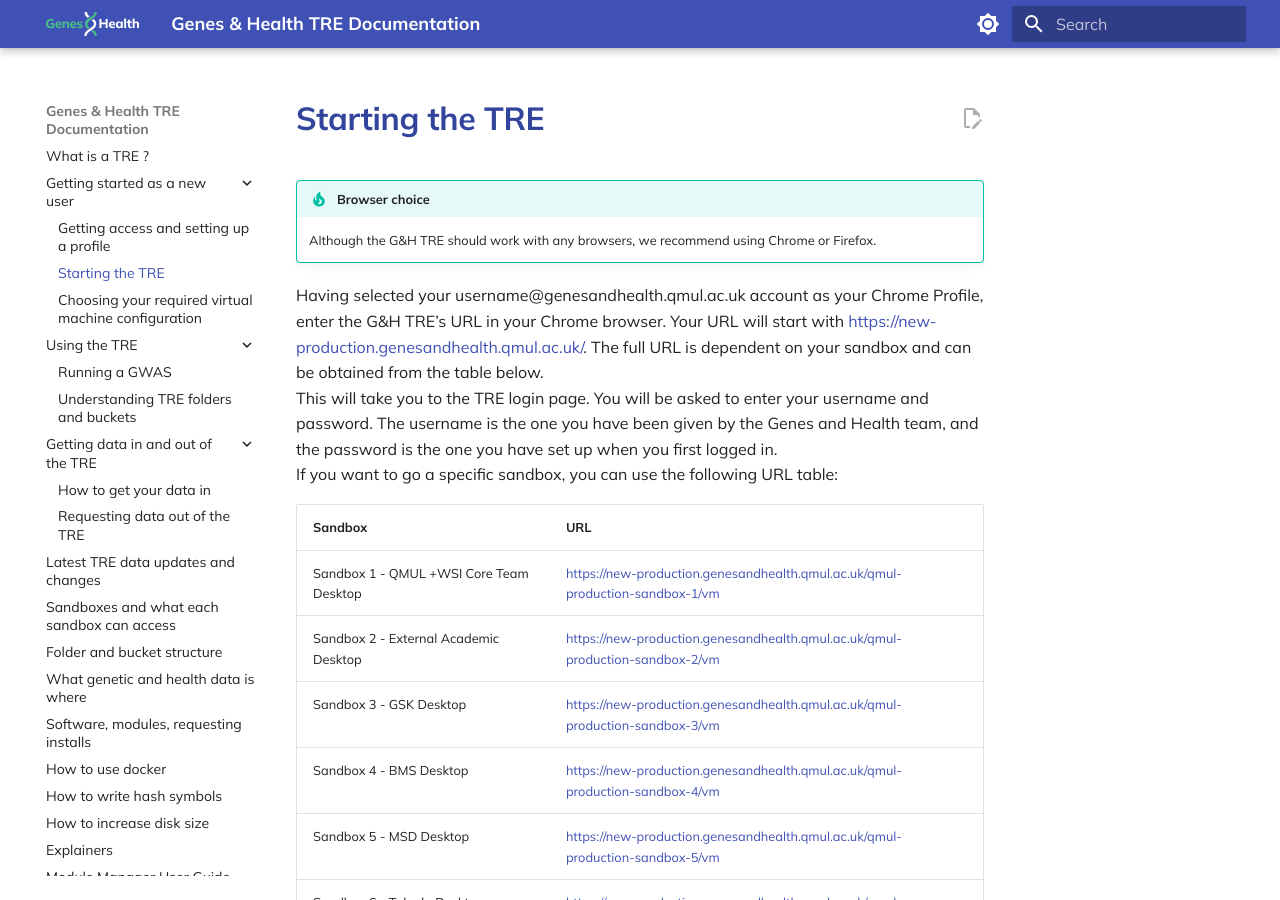
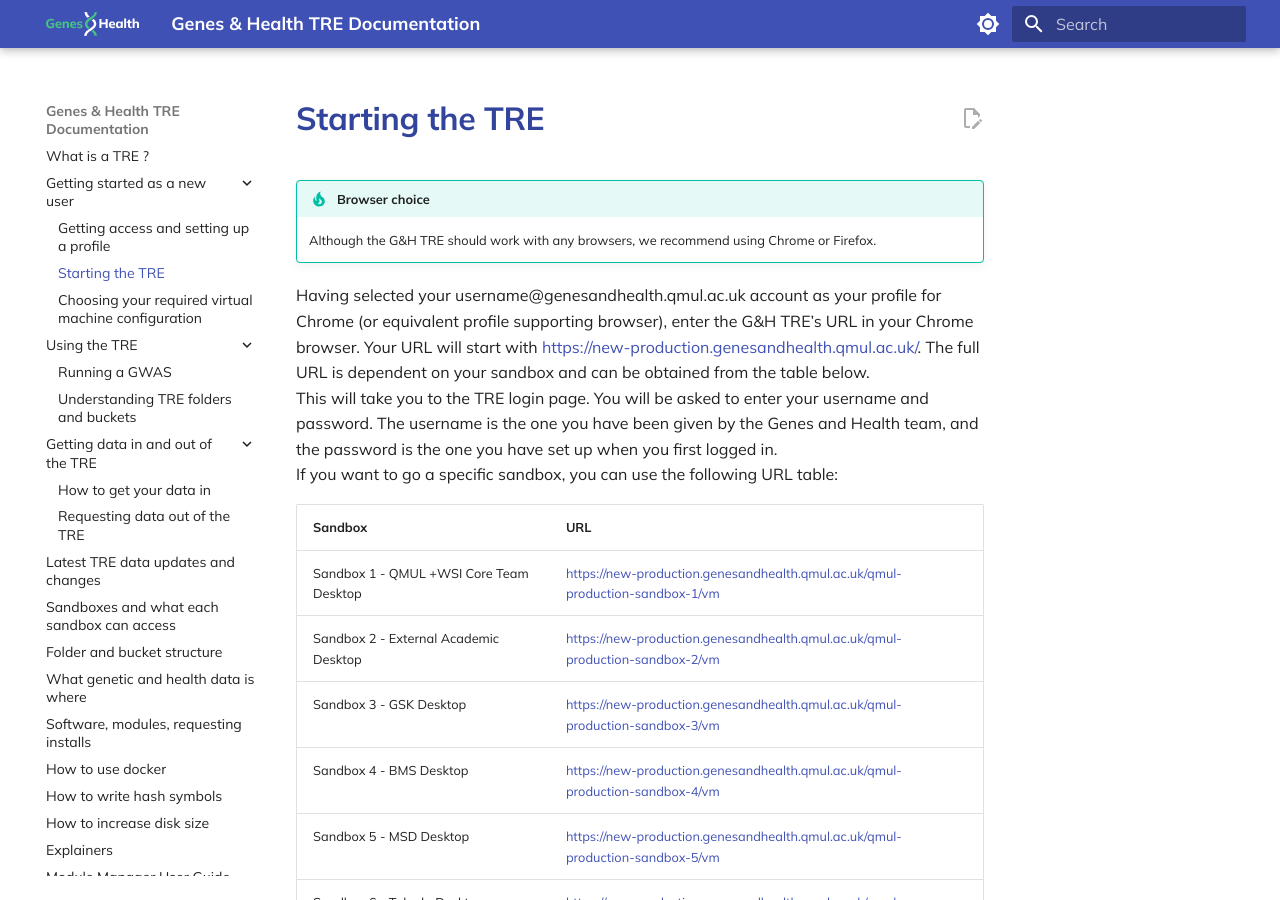
Before and after one commit to genes-and-health/TRE-documentation-v3, an MkDocs documentation site: the page built from docs/getting-started-as-a-new-user/starting-the-tre.md, in a window 1280 px wide and 900 px high. Built offline with MkDocs 1.6.1 and Material for MkDocs 9.7.7, drawn with Linux system fonts in a browser that asks for light colours; comment, search, counter and statistics services are not loaded.

Commit message:
Update starting-the-tre.md
minor

```diff
--- a/docs/getting-started-as-a-new-user/starting-the-tre.md
+++ b/docs/getting-started-as-a-new-user/starting-the-tre.md
@@ -3,7 +3,7 @@
 !!! tip "Browser choice"
     Although the G&H TRE should work with any browsers, we recommend using Chrome or Firefox.
 
-Having selected your username@genesandhealth.qmul.ac.uk account as your Chrome Profile, enter the G&H TRE’s URL in your Chrome browser. Your URL will start with [https://new-production.genesandhealth.qmul.ac.uk/](https://new-production.genesandhealth.qmul.ac.uk/). The full URL is dependent on your sandbox and can be obtained from the table below.
+Having selected your username@genesandhealth.qmul.ac.uk account as your profile for Chrome (or equivalent profile supporting browser), enter the G&H TRE’s URL in your Chrome browser. Your URL will start with [https://new-production.genesandhealth.qmul.ac.uk/](https://new-production.genesandhealth.qmul.ac.uk/). The full URL is dependent on your sandbox and can be obtained from the table below.
 This will take you to the TRE login page. You will be asked to enter your username and password. The username is the one you have been given by the Genes and Health team, and the password is the one you have set up when you first logged in.
 If you want to go a specific sandbox, you can use the following URL table:
 
```
